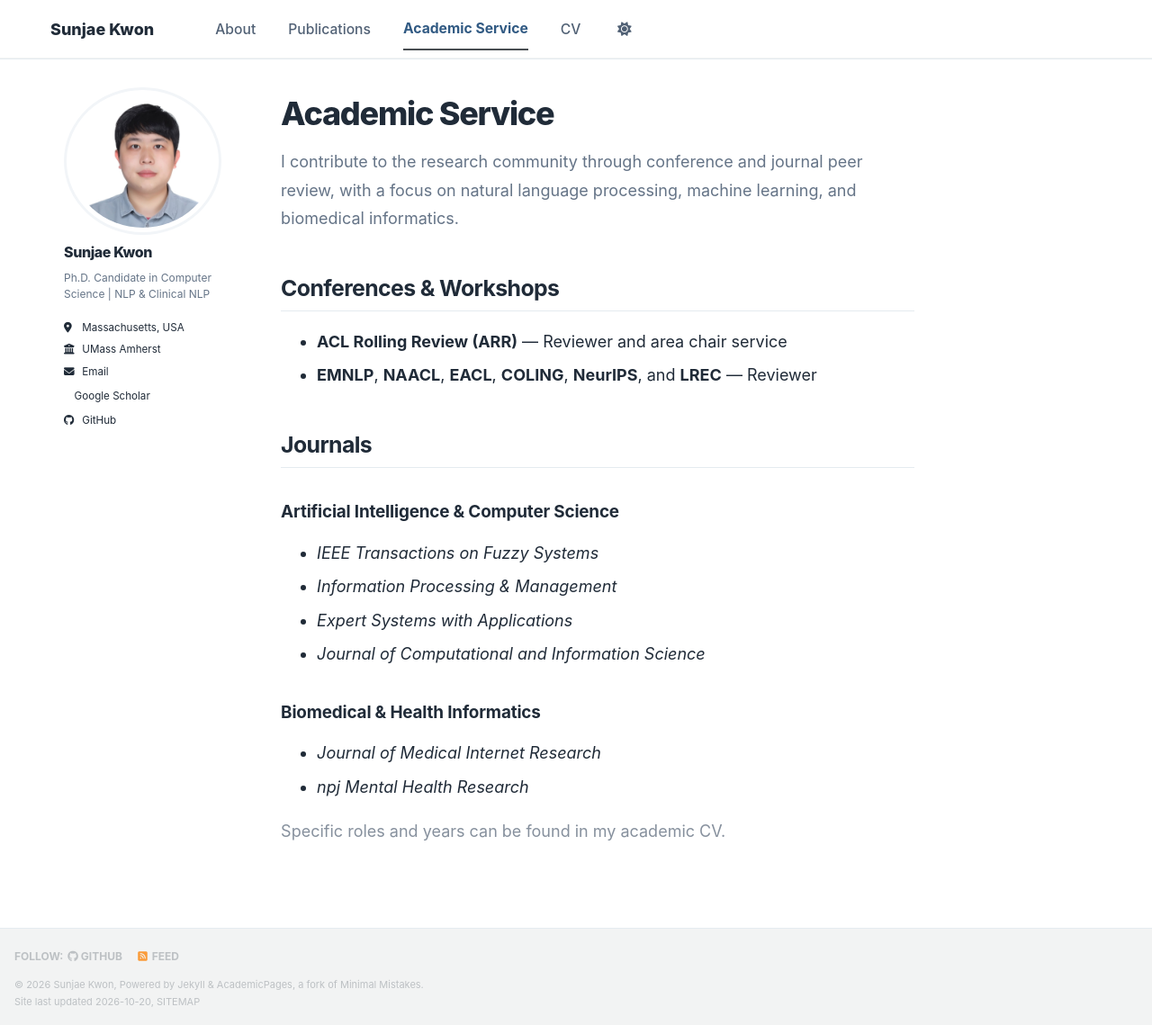
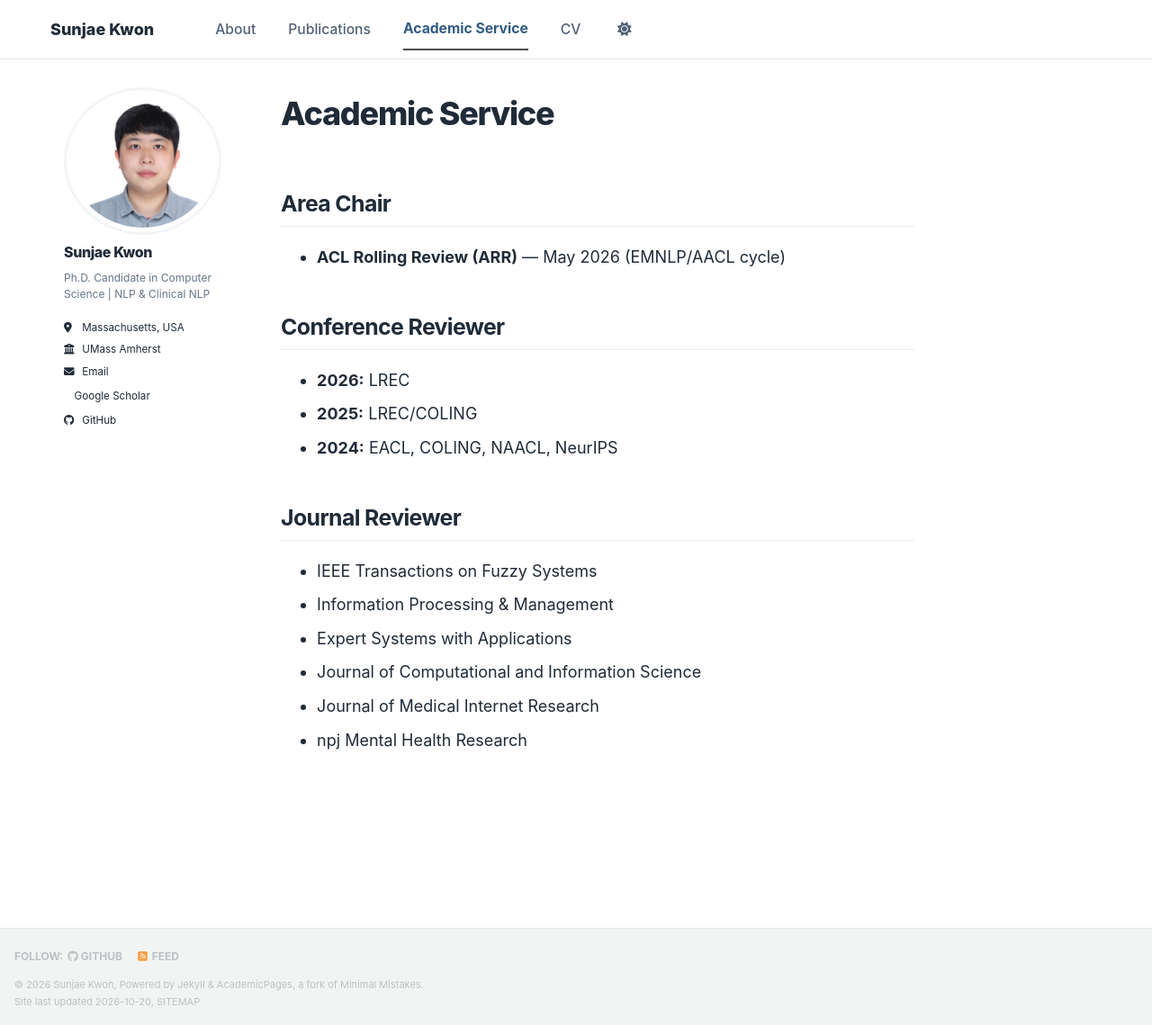
Before and after one commit to soon91jae/soon91jae.github.io, a Jekyll site: the page built from _pages/service.md, in a window 1280 px wide and 1139 px high. Shown: the whole window at 90% size. Built offline with Jekyll 4.4.1, drawn with Linux system fonts in a browser that asks for light colours; a style sheet for code colours, icons or effects is not loaded.

Commit message:
Simplify academic service to Danqi-style roles and years

```diff
--- a/_pages/service.md
+++ b/_pages/service.md
@@ -5,25 +5,21 @@ permalink: /service/
 author_profile: true
 ---
 
-<p class="page-lead">I contribute to the research community through conference and journal peer review, with a focus on natural language processing, machine learning, and biomedical informatics.</p>
+## Area Chair
 
-## Conferences & Workshops
+- **ACL Rolling Review (ARR)** — May 2026 (EMNLP/AACL cycle)
 
-- **ACL Rolling Review (ARR)** — Reviewer and area chair service
-- **EMNLP**, **NAACL**, **EACL**, **COLING**, **NeurIPS**, and **LREC** — Reviewer
+## Conference Reviewer
 
-## Journals
+- **2026:** LREC
+- **2025:** LREC/COLING
+- **2024:** EACL, COLING, NAACL, NeurIPS
 
-### Artificial Intelligence & Computer Science
+## Journal Reviewer
 
-- *IEEE Transactions on Fuzzy Systems*
-- *Information Processing & Management*
-- *Expert Systems with Applications*
-- *Journal of Computational and Information Science*
-
-### Biomedical & Health Informatics
-
-- *Journal of Medical Internet Research*
-- *npj Mental Health Research*
-
-<p class="updated-note">Specific roles and years can be found in my academic CV.</p>
+- IEEE Transactions on Fuzzy Systems
+- Information Processing & Management
+- Expert Systems with Applications
+- Journal of Computational and Information Science
+- Journal of Medical Internet Research
+- npj Mental Health Research
```
